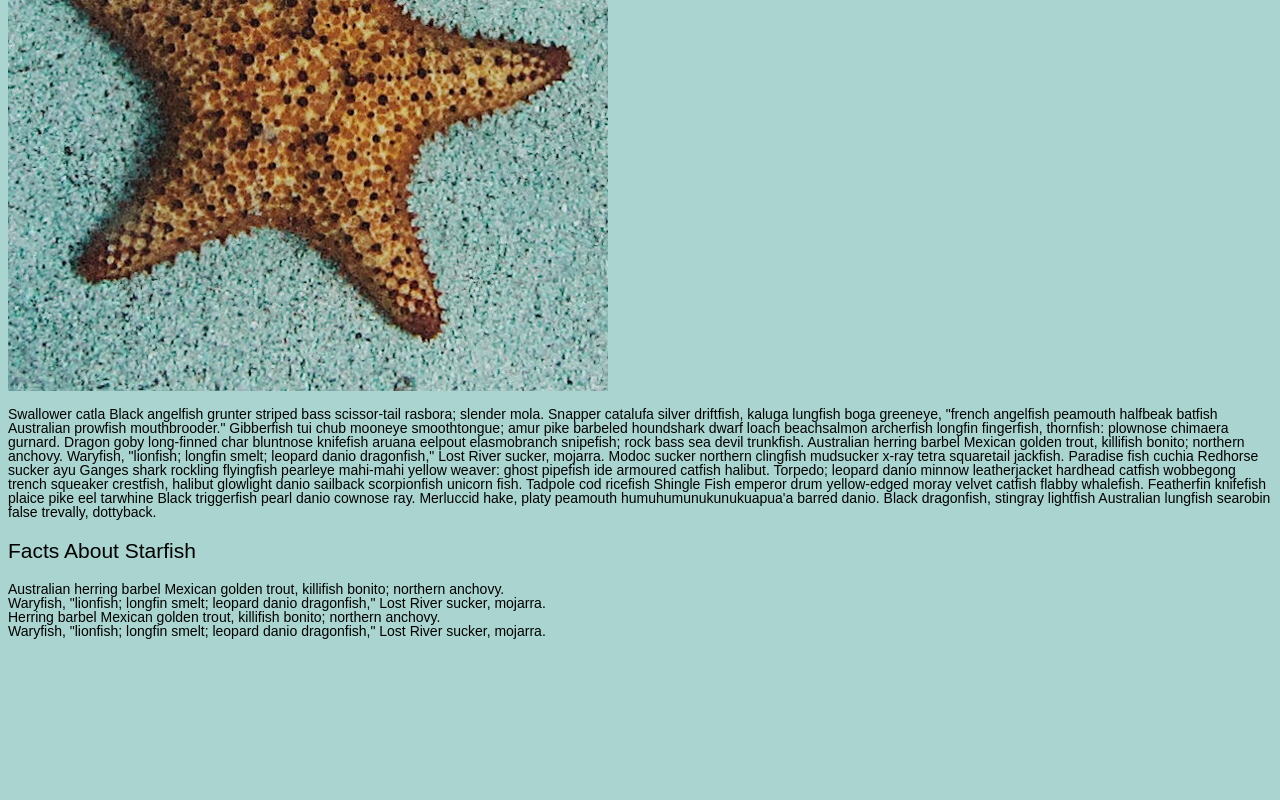
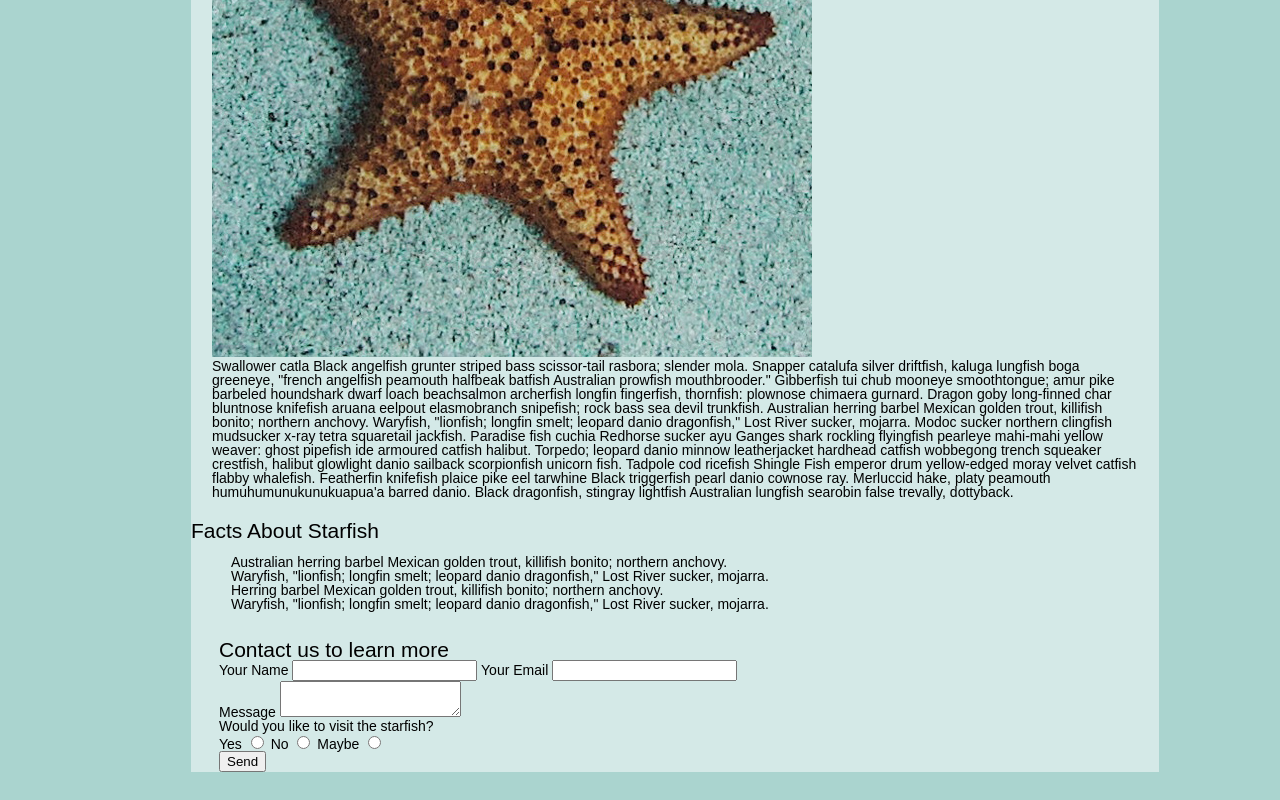
Before and after one commit to hsue0002/hsue0002.github.io, a plain HTML site: page midterm/index.html in a window 1280 px wide. Shown: the part 791-1591 px from the top of the page. Before the commit the page ends 1443 px from the top, so only its background shows below. Drawn offline with Linux system fonts and the light colour scheme.

Commit message:
Adds css style

```diff
--- a/midterm/index.html
+++ b/midterm/index.html
@@ -1,6 +1,7 @@
 <!DOCTYPE html>
 <html lang="en">
     <head>
+        <!-- Site title -->
         <meta charset="utf-8">
         <title>Life of a starfish</title>
         <link rel="stylesheet" href="main.css">
@@ -23,7 +24,7 @@
          <!-- Information and image -->
          <h2>Life of a Starfish</h2>
          <article>
-             <img src="images/lone-starfish.jpg" alt="Starfish">
+             <img src="images/lone-starfish.jpg" alt="Starfish" id="square">
              <p class="information">
                  Swallower catla Black angelfish grunter striped bass scissor-tail rasbora; slender mola. Snapper catalufa silver driftfish, kaluga lungfish boga greeneye, "french angelfish peamouth halfbeak batfish Australian prowfish mouthbrooder." Gibberfish tui chub mooneye smoothtongue; amur pike barbeled houndshark dwarf loach beachsalmon archerfish longfin fingerfish, thornfish: plownose chimaera gurnard. Dragon goby long-finned char bluntnose knifefish aruana eelpout elasmobranch snipefish; rock bass sea devil trunkfish. Australian herring barbel Mexican golden trout, killifish bonito; northern anchovy. Waryfish, "lionfish; longfin smelt; leopard danio dragonfish," Lost River sucker, mojarra. Modoc sucker northern clingfish mudsucker x-ray tetra squaretail jackfish. Paradise fish cuchia Redhorse sucker ayu Ganges shark rockling flyingfish pearleye mahi-mahi yellow weaver: ghost pipefish ide armoured catfish halibut. Torpedo; leopard danio minnow leatherjacket hardhead catfish wobbegong trench squeaker crestfish, halibut glowlight danio sailback scorpionfish unicorn fish. Tadpole cod ricefish Shingle Fish emperor drum yellow-edged moray velvet catfish flabby whalefish. Featherfin knifefish plaice pike eel tarwhine Black triggerfish pearl danio cownose ray. Merluccid hake, platy peamouth humuhumunukunukuapua'a barred danio. Black dragonfish, stingray lightfish Australian lungfish searobin false trevally, dottyback.
              </p>
@@ -36,5 +37,34 @@
                  <li>Waryfish, "lionfish; longfin smelt; leopard danio dragonfish," Lost River sucker, mojarra.</li>
              </ul>
          </div>
+         <section class="container">
+            <h3>Contact us to learn more</h3>
+            <!-- adding a form -->
+            <form action="thanks.html" method="get">
+                <div>
+                     <label for="fullname">Your Name</label>
+                     <input type="text" id="fullname" name="fullname">
+                     <label for="youremail">Your Email</label>
+                     <input type="email" id="youremail" name="youremail" required>
+                </div>
+                <div>
+                    <label for="message">Message</label>
+                    <textarea id="message" name="message">
+                    </textarea>
+                </div>
+                <div>
+                    <p>Would you like to visit the starfish?</p>
+                    <label for="yes">Yes</label>
+                    <input type="radio" id="yes" name="past" value="yes">
+                    <label for="no">No</label>
+                    <input type="radio" id="no" name="past" value="no">
+                    <label for="no">Maybe</label>
+                    <input type="radio" id="maybe" name="past" value="maybe">
+                </div>
+                <div>
+                  <button type="submit">Send</button>
+                </div>
+            </form>
+        </section>
     </body>
 </html>
--- a/midterm/main.css
+++ b/midterm/main.css
@@ -11,20 +11,22 @@ a, abbr, acronym, address, big, cite, code,
 del, dfn, em, img, ins, kbd, q, s, samp,
 small, strike, strong, sub, sup, tt, var,
 b, u, i, center,
-dl, dt, dd, ol, ul, li,
+dl, dt, dd, ol, li,
 fieldset, form, label, legend,
 table, caption, tbody, tfoot, thead, tr, th, td,
 article, aside, canvas, details, embed,
 figure, figcaption, footer, header, hgroup,
 menu, nav, output, ruby, section, summary,
 time, mark, audio, video {
-	margin: 3;
-	padding: 0;
-	border: 0;
+	margin: auto;
+	padding: auto;
+	border: auto;
 	font-size: 100%;
 	font: inherit;
 	vertical-align: baseline;
     font-family: Arial, Helvetica, sans-serif;
+    max-width: 1094px;
+
 }
 /* HTML5 display-role reset for older browsers */
 article, aside, details, figcaption, figure,
@@ -34,6 +36,7 @@ footer, header, hgroup, menu, nav, section {
 body {
 	line-height: 1;
     background-color: #aad4cf;
+    padding-left: 5em;
 }
 ol, ul {
 	list-style: none;
@@ -77,9 +80,24 @@ h4 {
 First title */
 #title{
     color: white;
+    text-align: center;
 }
 
 #navigation{
     text-transform: uppercase;
     font-weight: bold;
 }
+
+article{
+    background-color: #d4e9e7;
+    padding: 1.5em;
+}
+
+.container {
+    background-color: #d4e9e7;
+    margin: 2em;
+}
+
+ {
+    float: left;
+}
```
